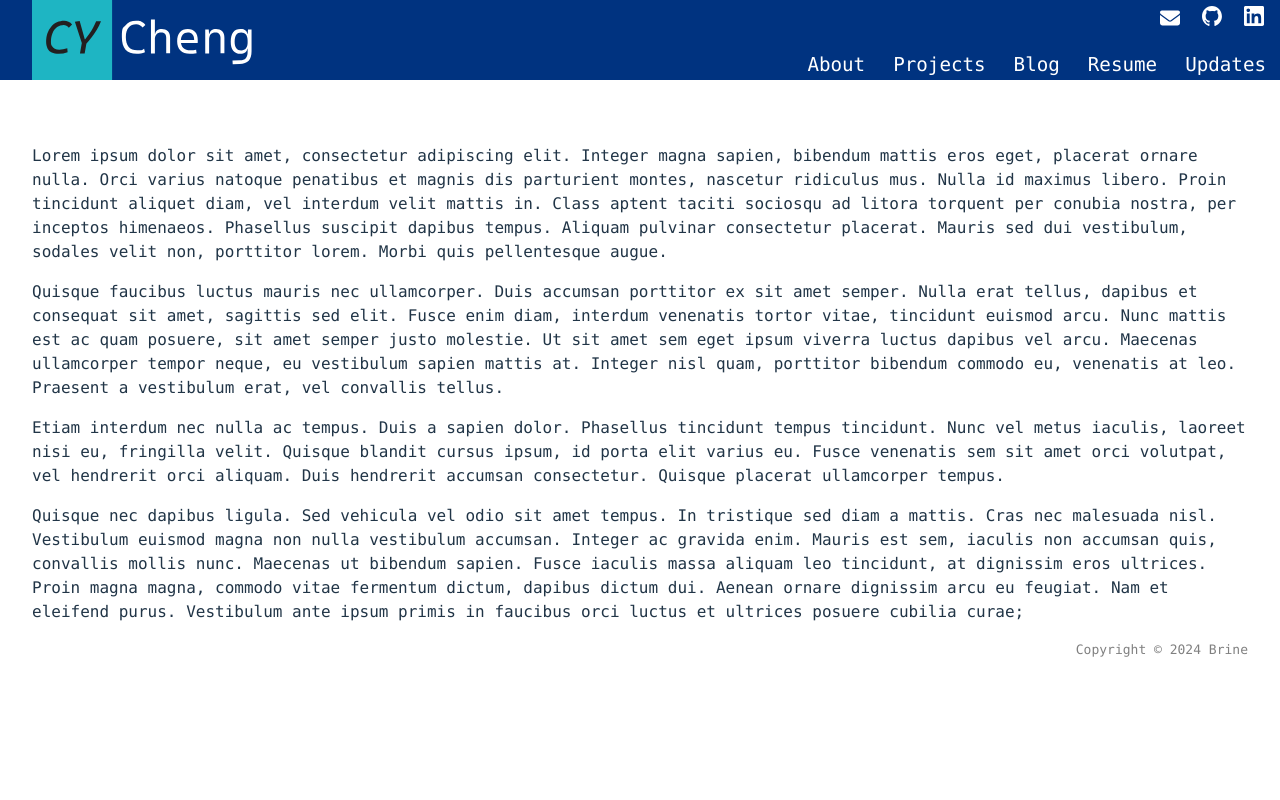
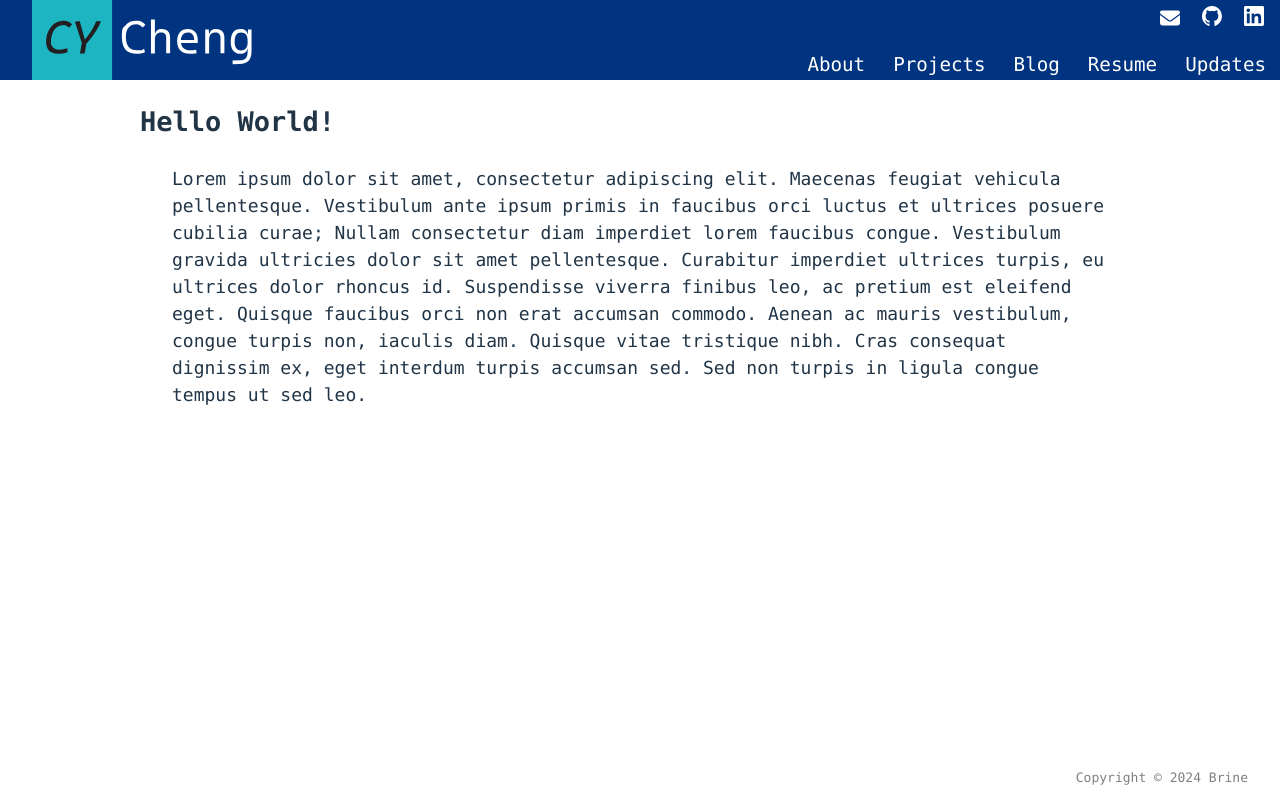
Before and after one commit to cy-cheng/cy-cheng.github.io_legacy, a React (Vite) app: page / in a window 1280 px wide. Built offline with nearby package versions, Linux system fonts and the light colour scheme.

Commit message:
modify banner layout

```diff
--- a/index.html
+++ b/index.html
@@ -1,13 +1,16 @@
 <!doctype html>
 <html lang="en">
+
 <head>
   <meta charset="UTF-8" />
   <link rel="icon" type="image/svg+xml" href="/icon.svg" />
   <meta name="viewport" content="width=device-width, initial-scale=1.0" />
-    <title>BrineTw | Home</title>
+  <title>CYCheng | Home</title>
 </head>
+
 <body>
   <div id="root"></div>
   <script type="module" src="/src/main.jsx"></script>
 </body>
+
 </html>
--- a/src/App.css
+++ b/src/App.css
@@ -1,6 +1,18 @@
 #root {
   margin: 0 auto;
   text-align: left;
+}
+
+#page-container {
+  min-height: 100vh;
+}
+
+.centered {
+  text-align: left;
+  margin: 0 auto;
+  min-width: 1000px;
+  width: 70vw;
+  font-size: large;
 }
 
 p {
@@ -9,9 +21,11 @@ p {
 }
 
 footer {
-  position: relative;
+  position: absolute;
   text-align: right;
+  right: 0%;
+  bottom: 0%;
   color: grey;
   font-size: small;
-  bottom: 0%;
+  padding-top: 10px;
 }
--- a/src/App.jsx
+++ b/src/App.jsx
@@ -3,27 +3,22 @@ import Header from './Header/Header.jsx'
 
 function App() {
   return (
-    <>
-      <Header />
+    <div id="page-container">
 
-      <p>
-        Lorem ipsum dolor sit amet, consectetur adipiscing elit. Integer magna sapien, bibendum mattis eros eget, placerat ornare nulla. Orci varius natoque penatibus et magnis dis parturient montes, nascetur ridiculus mus. Nulla id maximus libero. Proin tincidunt aliquet diam, vel interdum velit mattis in. Class aptent taciti sociosqu ad litora torquent per conubia nostra, per inceptos himenaeos. Phasellus suscipit dapibus tempus. Aliquam pulvinar consectetur placerat. Mauris sed dui vestibulum, sodales velit non, porttitor lorem. Morbi quis pellentesque augue.
-      </p>
-      <p>
-        Quisque faucibus luctus mauris nec ullamcorper. Duis accumsan porttitor ex sit amet semper. Nulla erat tellus, dapibus et consequat sit amet, sagittis sed elit. Fusce enim diam, interdum venenatis tortor vitae, tincidunt euismod arcu. Nunc mattis est ac quam posuere, sit amet semper justo molestie. Ut sit amet sem eget ipsum viverra luctus dapibus vel arcu. Maecenas ullamcorper tempor neque, eu vestibulum sapien mattis at. Integer nisl quam, porttitor bibendum commodo eu, venenatis at leo. Praesent a vestibulum erat, vel convallis tellus.
-      </p>
+      <div id="content-section">
+        <Header />
+        <div class="centered">
+          <div>
+            <h2>Hello World!</h2>
+            <p>Lorem ipsum dolor sit amet, consectetur adipiscing elit. Maecenas feugiat vehicula pellentesque. Vestibulum ante ipsum primis in faucibus orci luctus et ultrices posuere cubilia curae; Nullam consectetur diam imperdiet lorem faucibus congue. Vestibulum gravida ultricies dolor sit amet pellentesque. Curabitur imperdiet ultrices turpis, eu ultrices dolor rhoncus id. Suspendisse viverra finibus leo, ac pretium est eleifend eget. Quisque faucibus orci non erat accumsan commodo. Aenean ac mauris vestibulum, congue turpis non, iaculis diam. Quisque vitae tristique nibh. Cras consequat dignissim ex, eget interdum turpis accumsan sed. Sed non turpis in ligula congue tempus ut sed leo.</p>
+          </div>
+        </div>
+      </div>
 
-      <p>Etiam interdum nec nulla ac tempus. Duis a sapien dolor. Phasellus tincidunt tempus tincidunt. Nunc vel metus iaculis, laoreet nisi eu, fringilla velit. Quisque blandit cursus ipsum, id porta elit varius eu. Fusce venenatis sem sit amet orci volutpat, vel hendrerit orci aliquam. Duis hendrerit accumsan consectetur. Quisque placerat ullamcorper tempus.
-      </p>
-      <p>
-        Quisque nec dapibus ligula. Sed vehicula vel odio sit amet tempus. In tristique sed diam a mattis. Cras nec malesuada nisl. Vestibulum euismod magna non nulla vestibulum accumsan. Integer ac gravida enim. Mauris est sem, iaculis non accumsan quis, convallis mollis nunc. Maecenas ut bibendum sapien. Fusce iaculis massa aliquam leo tincidunt, at dignissim eros ultrices. Proin magna magna, commodo vitae fermentum dictum, dapibus dictum dui. Aenean ornare dignissim arcu eu feugiat. Nam et eleifend purus. Vestibulum ante ipsum primis in faucibus orci luctus et ultrices posuere cubilia curae;
-      </p>
-      <div>
-        <footer>
-          <p>Copyright &copy; {new Date().getFullYear()} Brine</p>
-        </footer>
-      </div>
-    </>
+      <footer>
+        <p>Copyright &copy; {new Date().getFullYear()} Brine</p>
+      </footer>
+    </div>
   )
 }
 
--- a/src/Header/Header.module.css
+++ b/src/Header/Header.module.css
@@ -2,9 +2,10 @@
   background-color: hsl(216, 100%, 25%);
   width: 100%;
   min-height: 65px;
-  height: 10%;
-  position: fixed;
+  height: 10vh;
+  position: sticky;
   top: 0%;
+  display: block;
 }
 
 .logo {
@@ -25,6 +26,10 @@
   color: white;
 }
 
+.icons:hover {
+  fill: aqua;
+}
+
 .menu {
   position: absolute;
   bottom: 0%;
--- a/src/index.css
+++ b/src/index.css
@@ -20,8 +20,6 @@ a {
 
 body {
   margin: 0;
-  display: flex;
-  place-items: center;
   min-width: 320px;
   min-height: 100vh;
 }
@@ -42,9 +40,11 @@ button {
   cursor: pointer;
   transition: border-color 0.25s;
 }
+
 button:hover {
   border-color: #646cff;
 }
+
 button:focus,
 button:focus-visible {
   outline: 4px auto -webkit-focus-ring-color;
@@ -55,9 +55,11 @@ button:focus-visible {
     color: #213547;
     background-color: #ffffff;
   }
+
   a:hover {
     color: #747bff;
   }
+
   button {
     background-color: #f9f9f9;
   }
```
Also changed, not shown: 1 other file (tests, documents, lock files or other folders). Lines whose indentation alone changed are shown as unchanged.
